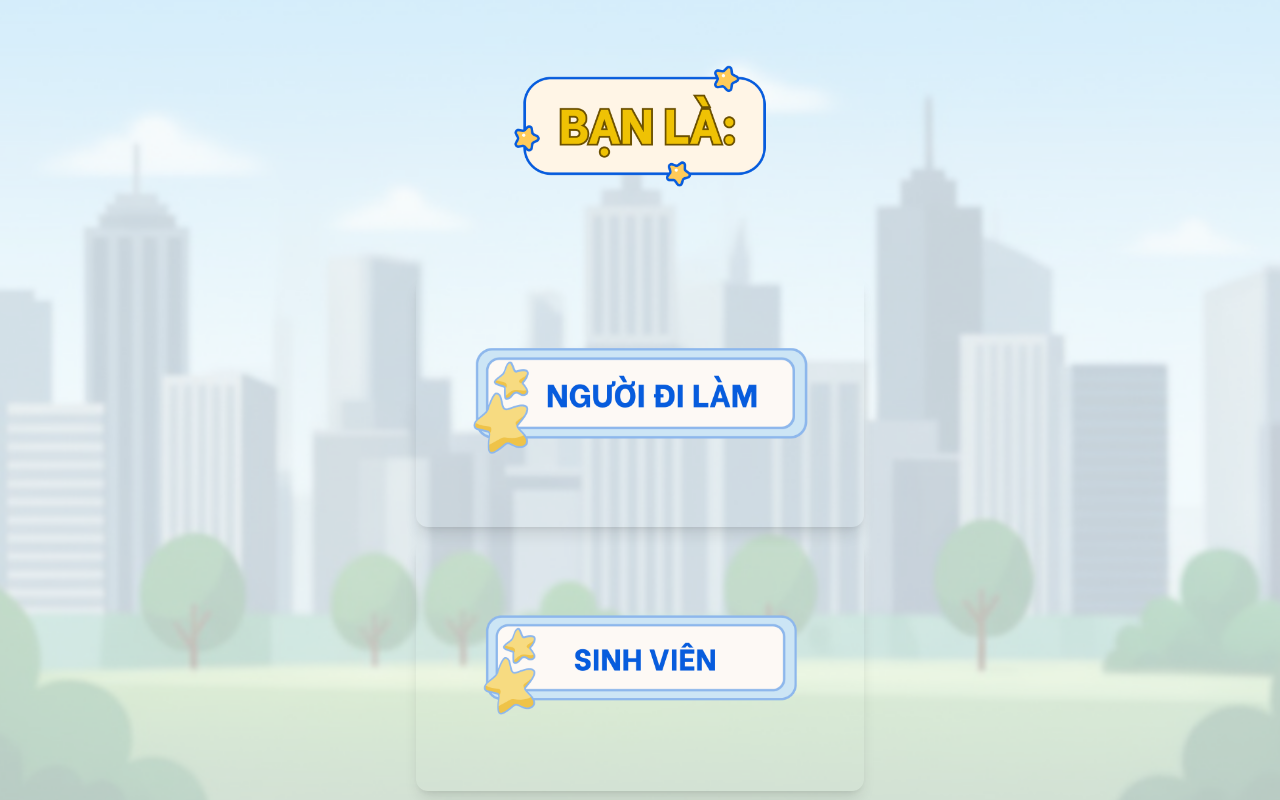
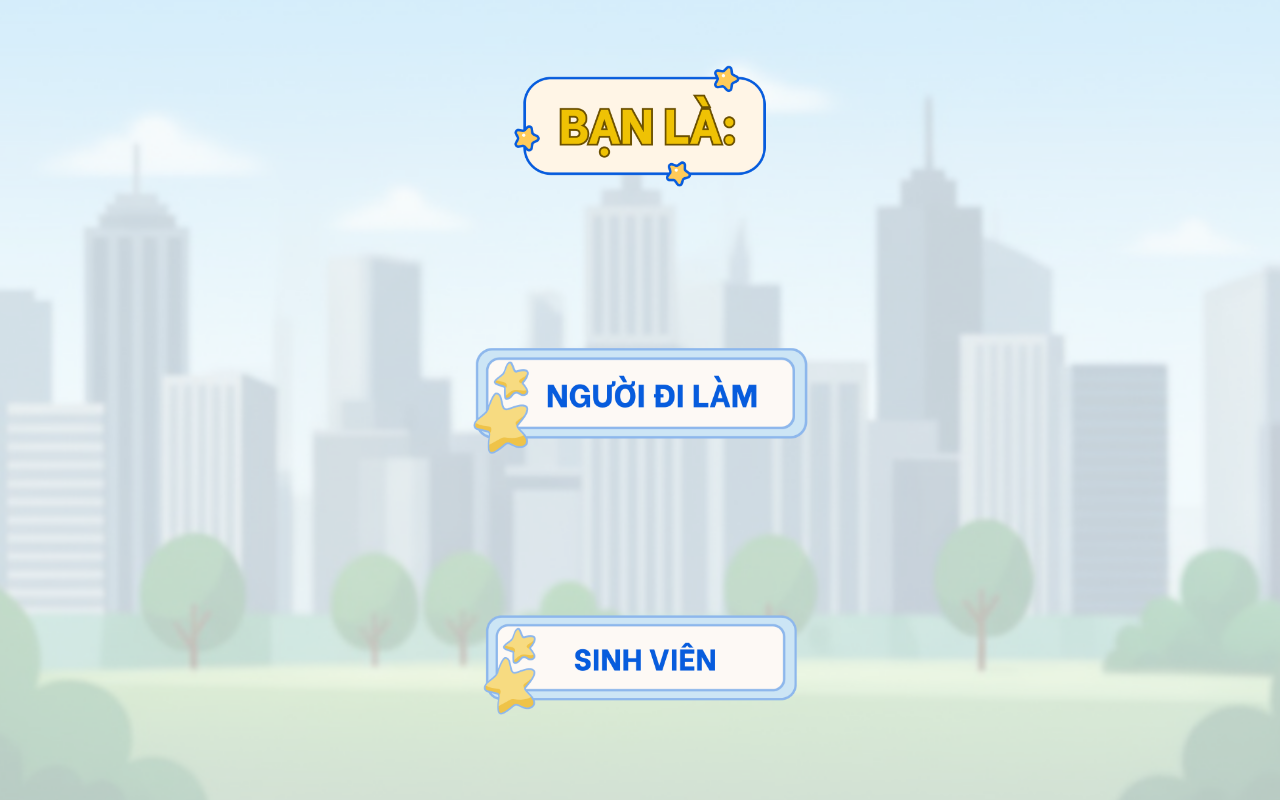
Before and after one commit to anhnguyen240905/BeChiCot, a Next.js app: page / in a window 1280 px wide. Built offline with nearby package versions, Linux system fonts and the light colour scheme.

Commit message:
Update index.jsx

```diff
--- a/pages/index.jsx
+++ b/pages/index.jsx
@@ -136,7 +136,7 @@ export default function BeChiCotMicrosite() {
         <img
           src="/nguoidilam.png"
           alt="Người đi làm"
-          className="w-full h-auto rounded-xl hover:scale-105 transition-transform duration-200 shadow-lg"
+          className="w-full h-auto hover:scale-105 transition-transform duration-200"
         />
       </button>
 
@@ -150,7 +150,7 @@ export default function BeChiCotMicrosite() {
         <img
           src="/sinhvien.png"
           alt="Sinh viên"
-          className="w-full h-auto rounded-xl hover:scale-105 transition-transform duration-200 shadow-lg"
+          className="w-full h-auto hover:scale-105 transition-transform duration-200"
         />
       </button>
     </div>
```
